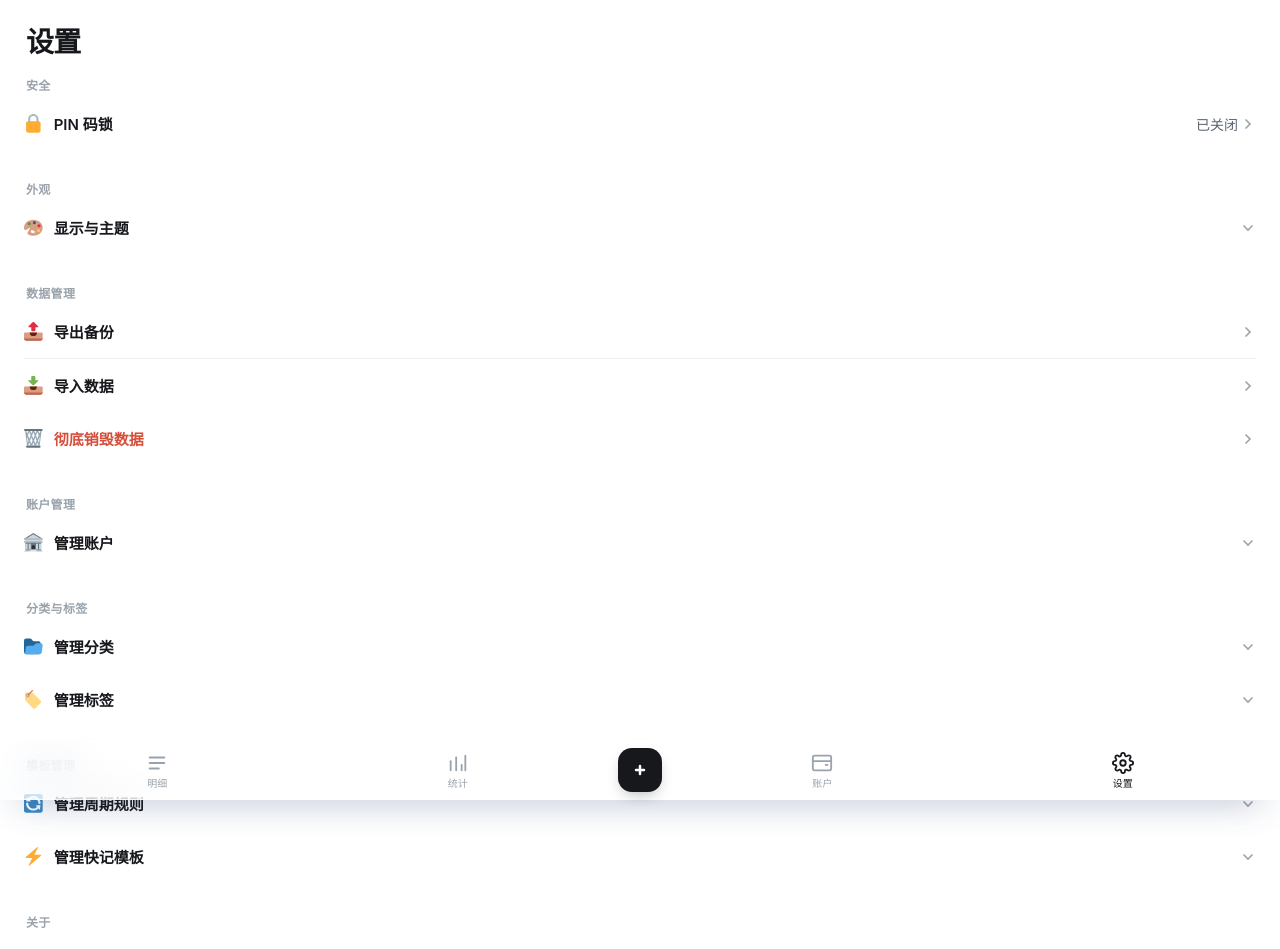
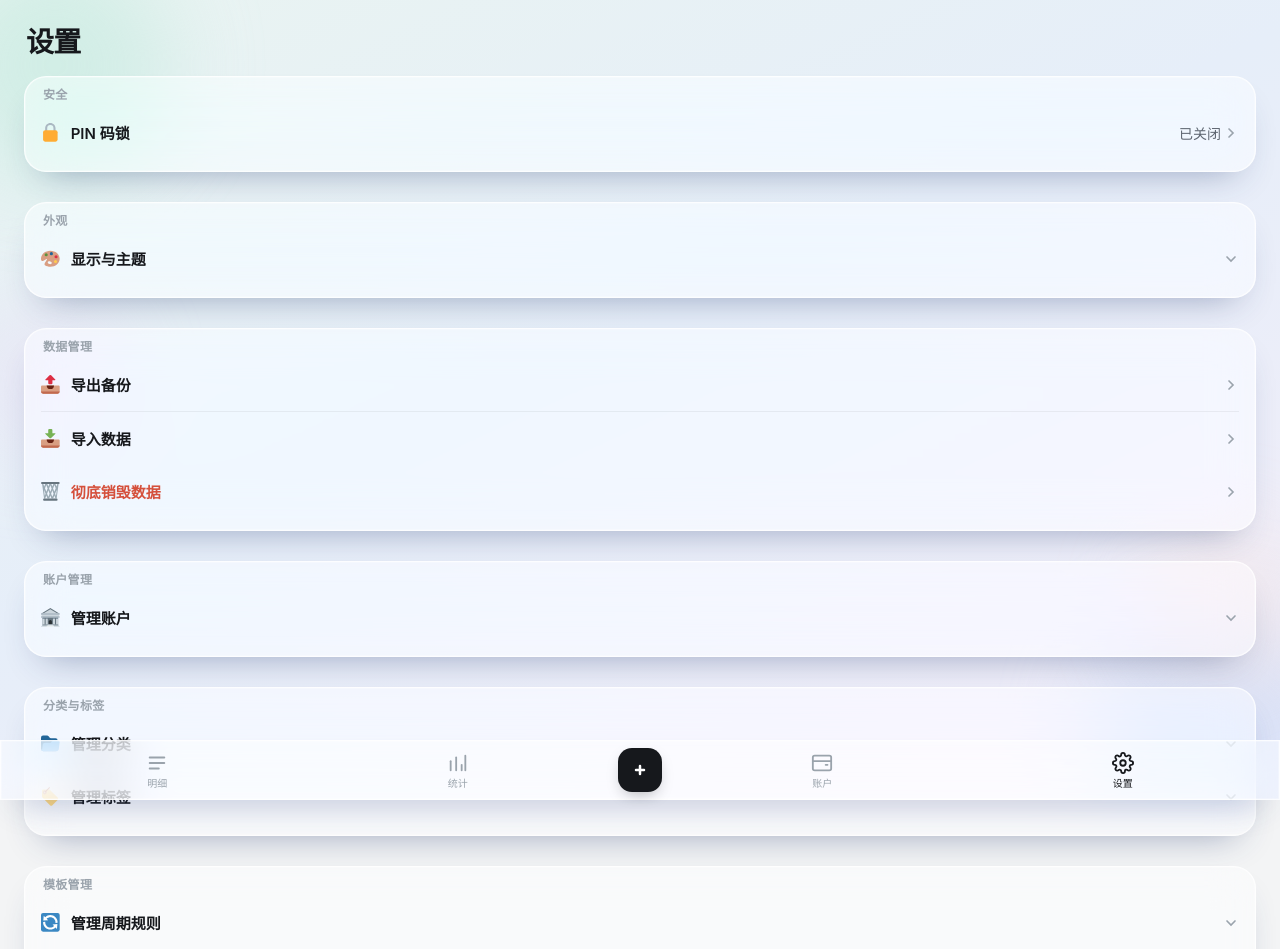
Before and after one commit to heart14/money-book-pwa, a Vue app: page /settings in a window 1280 px wide. Shown: the top 949 px of the page. Built offline with nearby package versions, Linux system fonts and the light colour scheme.

Commit message:
feat(ui): 设置页与通用弹层玻璃化

```diff
--- a/src/components/common/CommonBottomSheet.vue
+++ b/src/components/common/CommonBottomSheet.vue
@@ -43,7 +43,7 @@ defineEmits<{
 .sheet {
   width: 100%;
   max-width: 480px;
-  background: var(--glass-highlight), var(--color-sheet-bg);
+  background: var(--glass-tint);
   backdrop-filter: blur(var(--glass-blur)) saturate(var(--glass-saturate));
   -webkit-backdrop-filter: blur(var(--glass-blur)) saturate(var(--glass-saturate));
   border: 1px solid var(--glass-border);
--- a/src/components/common/ConfirmDialog.vue
+++ b/src/components/common/ConfirmDialog.vue
@@ -70,7 +70,7 @@ function onCancel() {
 
 .confirm-content {
   width: 280px;
-  background: var(--glass-highlight), var(--color-sheet-bg);
+  background: var(--glass-tint);
   backdrop-filter: blur(var(--glass-blur)) saturate(var(--glass-saturate));
   -webkit-backdrop-filter: blur(var(--glass-blur)) saturate(var(--glass-saturate));
   border: 1px solid var(--glass-border);
--- a/src/components/common/PinDialog.vue
+++ b/src/components/common/PinDialog.vue
@@ -282,7 +282,7 @@ watch(() => props.resetKey, () => {
   max-height: 84px;
   border: 1px solid var(--glass-border);
   border-radius: 50%;
-  background: var(--glass-highlight), var(--color-card);
+  background: var(--glass-tint);
   backdrop-filter: blur(var(--glass-blur)) saturate(var(--glass-saturate));
   -webkit-backdrop-filter: blur(var(--glass-blur)) saturate(var(--glass-saturate));
   cursor: pointer;
--- a/src/components/common/PromptDialog.vue
+++ b/src/components/common/PromptDialog.vue
@@ -78,7 +78,7 @@ function onCancel() {
 
 .prompt-dialog {
   width: 280px;
-  background: var(--glass-highlight), var(--color-sheet-bg);
+  background: var(--glass-tint);
   backdrop-filter: blur(var(--glass-blur)) saturate(var(--glass-saturate));
   -webkit-backdrop-filter: blur(var(--glass-blur)) saturate(var(--glass-saturate));
   border: 1px solid var(--glass-border);
--- a/src/components/transactions/TransactionDetail.vue
+++ b/src/components/transactions/TransactionDetail.vue
@@ -188,7 +188,7 @@ async function onExtractConfirm(name: string) {
 .sheet {
   width: 100%;
   max-width: 480px;
-  background: var(--glass-highlight), var(--color-sheet-bg);
+  background: var(--glass-tint);
   backdrop-filter: blur(var(--glass-blur)) saturate(var(--glass-saturate));
   -webkit-backdrop-filter: blur(var(--glass-blur)) saturate(var(--glass-saturate));
   border: 1px solid var(--glass-border);
--- a/src/components/transactions/TransactionEdit.vue
+++ b/src/components/transactions/TransactionEdit.vue
@@ -144,7 +144,7 @@ function handleSave() {
 .sheet {
   width: 100%;
   max-width: 480px;
-  background: var(--glass-highlight), var(--color-sheet-bg);
+  background: var(--glass-tint);
   backdrop-filter: blur(var(--glass-blur)) saturate(var(--glass-saturate));
   -webkit-backdrop-filter: blur(var(--glass-blur)) saturate(var(--glass-saturate));
   border: 1px solid var(--glass-border);
--- a/src/pages/settings/SettingsPage.vue
+++ b/src/pages/settings/SettingsPage.vue
@@ -6,7 +6,7 @@
       <header class="se-title">设置</header>
 
       <!-- ── 1. 安全 ── -->
-      <section class="se-group">
+      <section class="se-group glass">
         <span class="se-group-label">安全</span>
         <div class="se-rows">
           <button class="se-row" @click="currentView = 'security'">
@@ -19,7 +19,7 @@
       </section>
 
       <!-- ── 2. 外观 ── -->
-      <section class="se-group">
+      <section class="se-group glass">
         <span class="se-group-label">外观</span>
         <div class="se-rows">
           <button class="se-row" @click="showAppearance = !showAppearance">
@@ -46,7 +46,7 @@
       </section>
 
       <!-- ── 3. 数据管理 ── -->
-      <section class="se-group">
+      <section class="se-group glass">
         <span class="se-group-label">数据管理</span>
         <div class="se-rows">
           <button class="se-row" @click="handleExport">
@@ -66,7 +66,7 @@
       </section>
 
       <!-- ── 4. 账户管理 ── -->
-      <section class="se-group">
+      <section class="se-group glass">
         <span class="se-group-label">账户管理</span>
         <div class="se-rows">
           <AccountManager />
@@ -74,7 +74,7 @@
       </section>
 
       <!-- ── 5. 分类与标签 ── -->
-      <section class="se-group">
+      <section class="se-group glass">
         <span class="se-group-label">分类与标签</span>
         <div class="se-rows">
           <CategoryManager />
@@ -83,7 +83,7 @@
       </section>
 
       <!-- ── 6. 模板管理 ── -->
-      <section class="se-group">
+      <section class="se-group glass">
         <span class="se-group-label">模板管理</span>
         <div class="se-rows">
           <RuleManager />
@@ -92,7 +92,7 @@
       </section>
 
       <!-- ── 7. 关于 ── -->
-      <section class="se-group">
+      <section class="se-group glass">
         <span class="se-group-label">关于</span>
         <div class="se-rows">
           <div class="se-row no-hover">
@@ -243,7 +243,7 @@ async function handleDestroy() {
   min-height: 100%;
   min-height: 100svh;
   padding: 0 24px 24px;
-  background: var(--surface);
+  background: transparent;
   padding-bottom: calc(24px + env(safe-area-inset-bottom));
 }
 
@@ -251,7 +251,7 @@ async function handleDestroy() {
 .se-title { font-size: 28px; font-weight: 800; letter-spacing: -0.03em; color: var(--ink); padding: 20px 2px 6px; margin-bottom: 10px; }
 
 /* ── 抽屉式分组 ── */
-.se-group { margin-bottom: 30px; }
+.se-group { margin-bottom: 30px; padding: 8px 16px 12px; border-radius: var(--radius-big); }
 .se-group-label { display: block; font-size: 12px; font-weight: 600; color: var(--ink3); letter-spacing: 0.3px; margin: 0 2px 4px; }
 
 .se-rows { }
@@ -289,7 +289,7 @@ async function handleDestroy() {
 .se-setting-label { font-size: 14px; color: var(--ink); font-weight: 500; }
 .se-toggle { display: flex; background: var(--act-bg); border-radius: 8px; padding: 2px; gap: 2px; }
 .se-toggle-btn { padding: 4px 11px; border: none; background: transparent; font-size: 12px; font-weight: 500; color: var(--ink3); border-radius: 7px; cursor: pointer; transition: all 0.15s; font-family: inherit; }
-.se-toggle-btn.on { background: var(--surface); color: var(--ink); font-weight: 600; }
+.se-toggle-btn.on { background: var(--ink); color: var(--accent-fg); font-weight: 600; }
 
 /* Toast messages */
 .data-msg {
```
